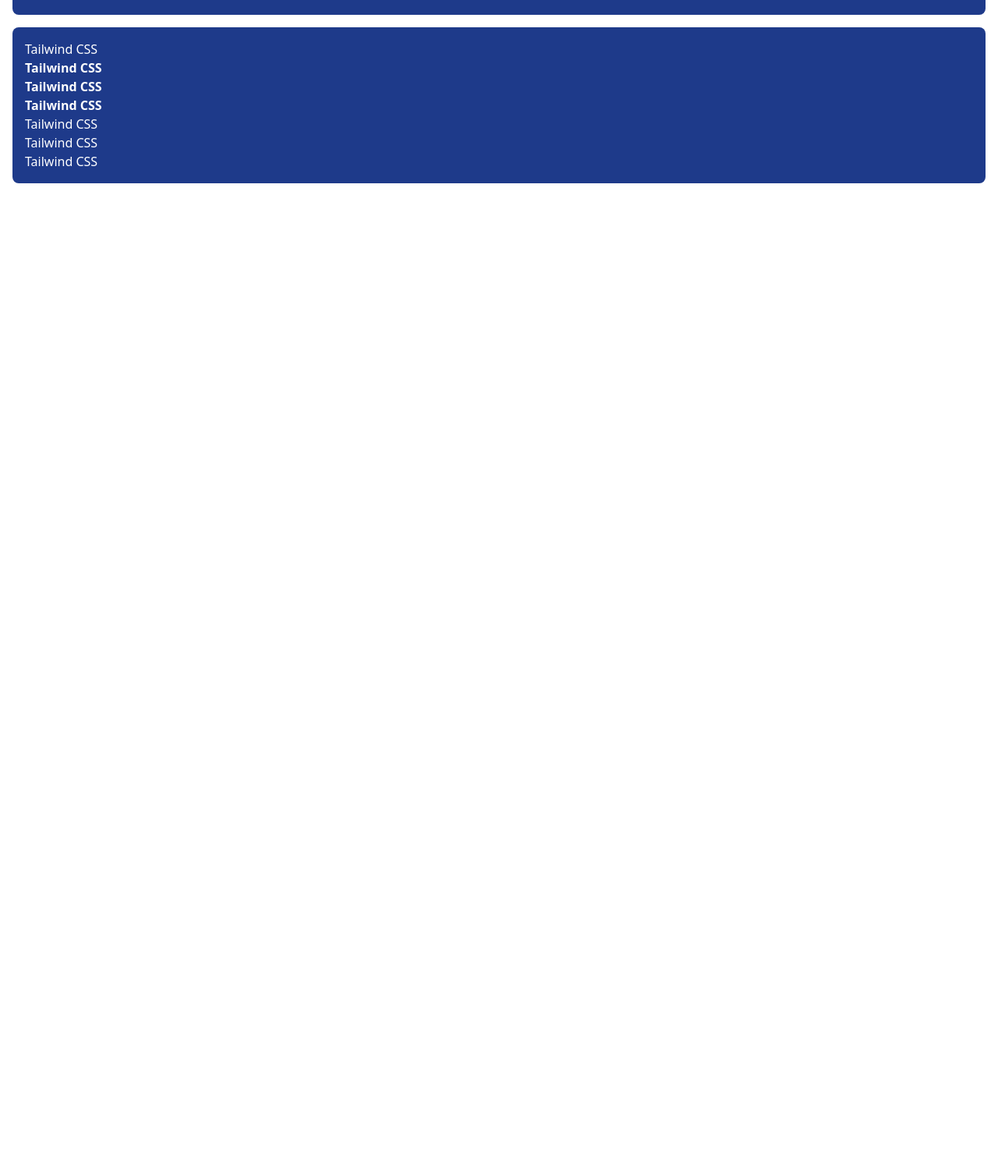
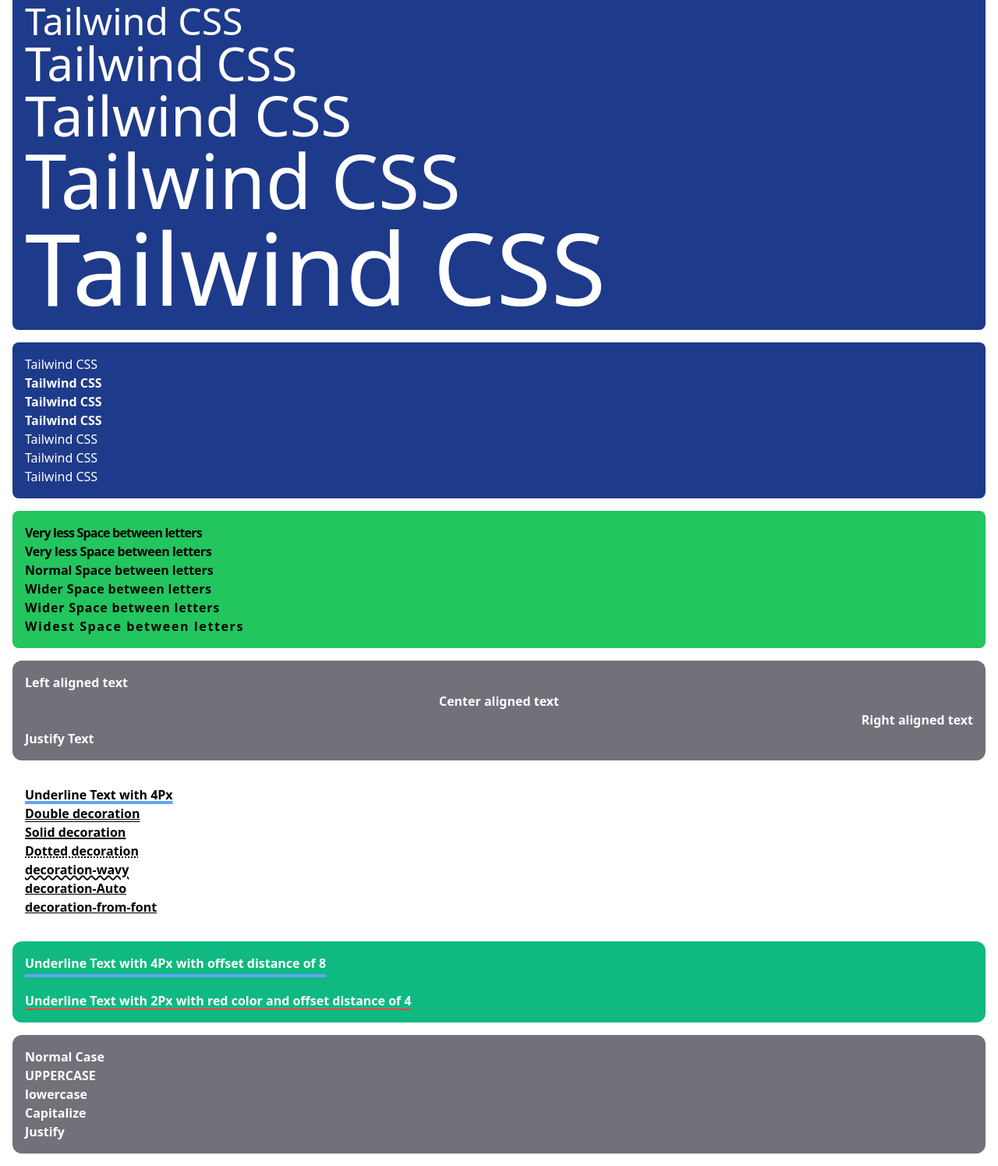
Before and after one commit to Rohith6721/tailwind-sandbox-starter, a plain HTML site: page 04-typography/index.html in a window 1280 px wide. Shown: the part 389-1884 px from the top of the page at 78% size. Before the commit the page ends 800 px from the top, so only its background shows below. Drawn offline with nearby package versions, Linux system fonts and the light colour scheme.

Commit message:
Typography Updated

```diff
--- a/04-typography/index.html
+++ b/04-typography/index.html
@@ -16,7 +16,7 @@
   </div>
 
     <!-- Font Size -->
-
+    <!-- Font Size is from sm to 9xl. The font size is responsive and can be adjusted based on the screen size. -->
     <div class="bg-blue-900 text-white m-4 p-4 rounded-lg">
       <div class="text-sm">Tailwind CSS</div>
       <div class="text-base">Tailwind CSS</div>
@@ -25,6 +25,11 @@
       <div class="text-2xl">Tailwind CSS</div>
       <div class="text-3xl">Tailwind CSS</div>
       <div class="text-4xl">Tailwind CSS</div>
+      <div class="text-5xl">Tailwind CSS</div>
+      <div class="text-6xl">Tailwind CSS</div>
+      <div class="text-7xl">Tailwind CSS</div>
+      <div class="text-8xl">Tailwind CSS</div>
+      <div class="text-9xl">Tailwind CSS</div>
     </div>
 
     <!-- Font Weight -->
@@ -43,15 +48,59 @@
 
     <!-- Letter Spacing -->
 
+    <div class="bg-green-500 text-black font-bold m-4 p-4 rounded-lg">
+      <div class="tracking-tighter">Very less Space between letters</div>
+      <div class="tracking-tight">Very less Space between letters</div>
+      <div class="tracking-normal">Normal Space between letters</div>
+      <div class="tracking-wide">Wider Space between letters</div>
+      <div class="tracking-wider">Wider Space between letters</div>
+      <div class="tracking-widest">Widest Space between letters</div>
+    </div>
+
+
     <!-- Text Alignment -->
+
+    <div class="bg-zinc-500 text-white font-bold m-4 p-4 rounded-xl">
+      <div class="text-left">Left aligned text</div>
+      <div class="text-center">Center aligned text</div>
+      <div class="text-right">Right aligned text</div>
+      <div class="text-justify"> Justify Text </div>
+    </div>
+
+
 
     <!-- Text Decoration -->
 
-    <!-- Decoration Style -->
+    <div class="bg-white text-black font-bold m-4 p-4 rounded-xl">
+      <div class="underline decoration-4 decoration-blue-400"> Underline Text with 4Px  </div>
+      <div class="underline decoration-double decoration-3"> Double decoration</div>
+      <div class="underline decoration-solid decoration-2"> Solid decoration</div>
+      <div class="underline decoration-dotted decoration-2"> Dotted decoration</div>
+      <div class="underline decoration-wavy  decoration-2">decoration-wavy</div>
+      <div class="underline decoration-0  decoration-auto">decoration-Auto</div>
+      <div class="underline decoration-from-font decoration-0">decoration-from-font</div>
+    </div>
+
 
     <!-- Decoration Offset -->
+    <div class="bg-emerald-500 text-white font-bold m-4 p-4 rounded-xl">
+      <div class="underline decoration-4 decoration-blue-400 underline-offset-8"> Underline Text with 4Px with offset distance of 8 </div>
+      <br>
+      <div class="underline decoration-2 decoration-red-500 underline-offset-4"> Underline Text with 2Px with red color and offset distance of 4 </div>
+    </div>
+
 
     <!-- Text Transform -->
+
+    <div class="bg-zinc-500 text-white font-bold m-4 p-4 rounded-xl">
+      <div class="normal-case">Normal Case</div>
+      <div class="uppercase">uppercase</div>
+      <div class="lowercase">lowercase</div>
+      <div class="capitalize">Capitalize</div>
+      <div class="justify">Justify</div>
+    </div>
+
+
   </body>
 </html>
 
```
